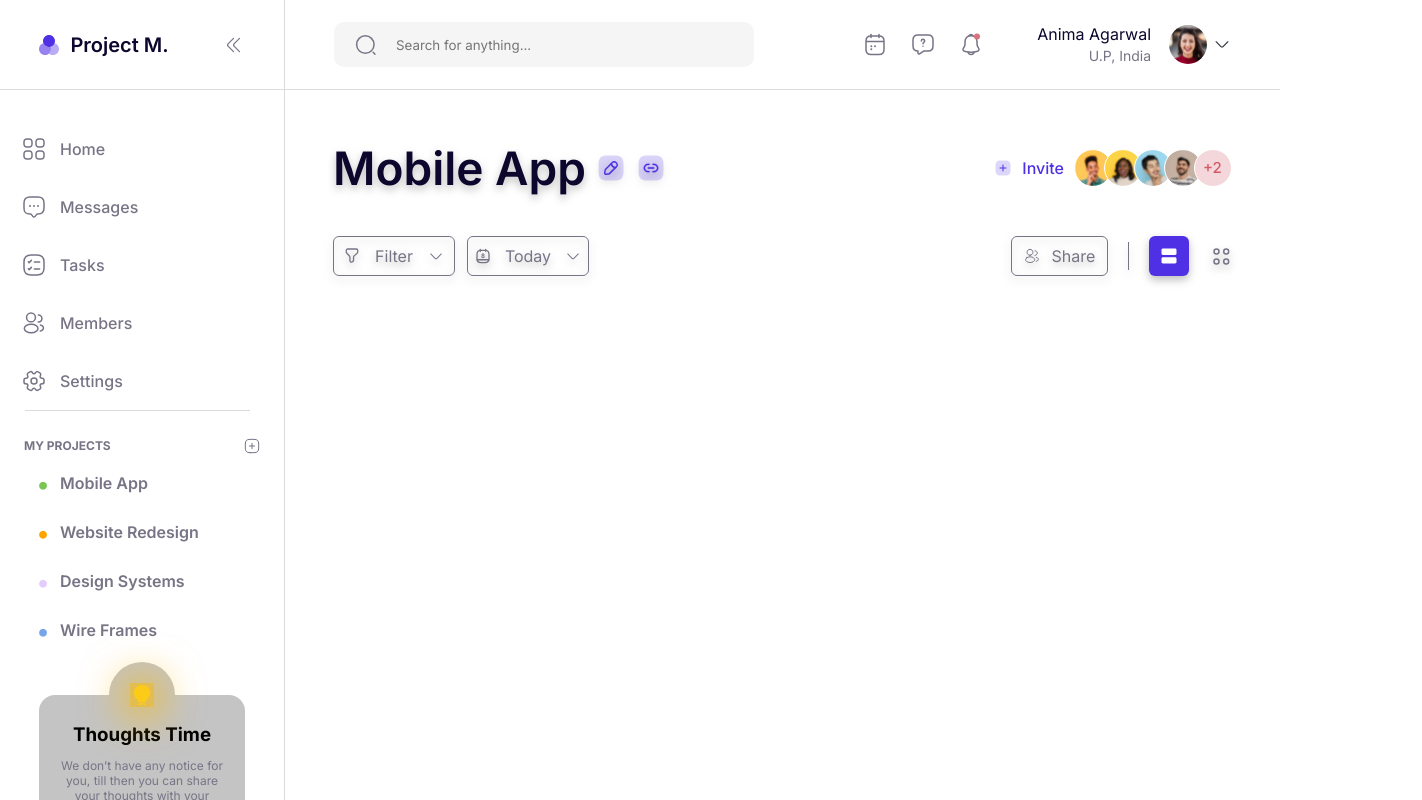
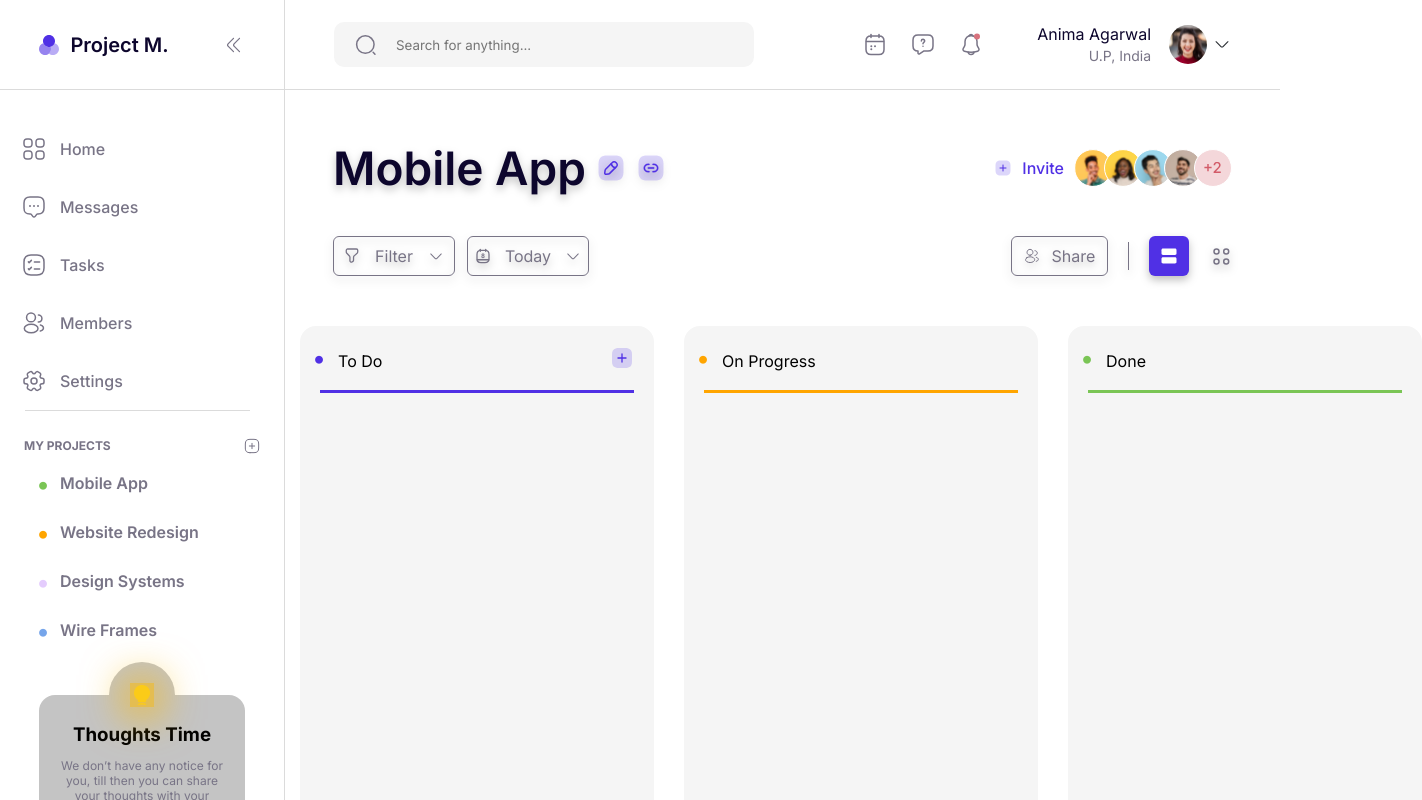
Before and after one commit to RohithVY/kanban-react-project, a React (Vite) app: page / in a window 1280 px wide. Shown: the top 800 px of the page, 1422 px wide, since content can reach past the window. Built offline with nearby package versions, Linux system fonts and the light colour scheme.

Commit message:
todo container basic outline setup is updated

```diff
--- a/App.js
+++ b/App.js
@@ -5,7 +5,7 @@ import NavigationHeader from "./components/NavigationHeader";
 import SideMenuBar from "./components/SideMenuBar";
 import KanbanHeader from "./components/KanbanHeader";
 import KanbanMiddle from "./components/KanbanMiddle";
-
+import TodoContainer from "./components/TodoContainer";
 const App = () => {
   return (
     <span id="app">
@@ -14,6 +14,11 @@ const App = () => {
         <NavigationHeader />
         <KanbanHeader />
         <KanbanMiddle />
+        <div className="todo__wrapper">
+          <TodoContainer name={"violet"} title={"To Do"} btn={true} />
+          <TodoContainer name={"orange"} title={"On Progress"} btn={false} />
+          <TodoContainer name={"green"} title={"Done"} btn={false} />
+        </div>
       </div>
     </span>
   );
--- /dev/null
+++ b/components/TodoContainer.js
@@ -0,0 +1,19 @@
+import React from "react";
+import addblue from "../assets/addblue.svg";
+import "./styles/todo_styles.css";
+const TodoContainer = ({ name, title, btn }) => {
+  return (
+    <div className="todo__container">
+      <div className="todo__top">
+        <span className="todo__titlewrap">
+          <span className={`project__dot ${name}`}>&bull;</span>
+          <span className="todo__title">{title}</span>
+        </span>
+        {btn && <img src={addblue} className="todo__addbtn" alt="" />}
+      </div>
+      <span className={`${name}__saperation`}></span>
+    </div>
+  );
+};
+
+export default TodoContainer;
--- a/components/styles/kanban_styles.css
+++ b/components/styles/kanban_styles.css
@@ -38,13 +38,9 @@
   color: #5030e5;
 }
 
-.filter_btn_container,
-.date_btn_container,
-.share__btn__container {
-}
 
 .kanban__middle {
-  margin-top: 40px;
+  margin: 40px 0;
   display: flex;
   flex-direction: row;
   justify-content: space-between;
--- a/components/styles/menustyles.css
+++ b/components/styles/menustyles.css
@@ -110,6 +110,10 @@
   color: #ffa500 !important;
 }
 
+.violet {
+  color: #5030e5 !important ;
+}
+
 .lightpurple {
   color: #e4ccfd !important;
 }
@@ -157,7 +161,7 @@
 }
 
 .lampimage {
-  box-shadow: inset 0px 0px 43px 12px #fcba0396,0px 2px 37px 10px #fcba0396;
+  box-shadow: inset 0px 0px 23px 12px #fcba0396, 0px 2px 37px 10px #fcba0396;
 }
 
 .notice__container {
--- /dev/null
+++ b/components/styles/todo_styles.css
@@ -0,0 +1,40 @@
+.todo__container {
+  display: flex;
+  flex-direction: column;
+  width: 354px;
+  background: #f5f5f5;
+  border-radius: 16px 16px 0px 0px;
+  margin: 10px 15px;
+}
+
+.todo__top {
+  height: 64px;
+  display: flex;
+  justify-content: space-between;
+  align-items: center;
+}
+
+.todo__addbtn {
+  width: 24px;
+  height: 24px;
+  margin-right: 20px;
+}
+
+.violet__saperation {
+  border-bottom: 3px solid #5030e5;
+}
+
+.green__saperation {
+  border-bottom: 3px solid #7ac555;
+}
+
+.orange__saperation {
+  border-bottom: 3px solid #ffa500;
+}
+
+.violet__saperation,
+.green__saperation,
+.orange__saperation {
+  width: 314px;
+  margin: 0 calc((354px - 314px) / 2);
+}
--- a/styles.css
+++ b/styles.css
@@ -12,3 +12,9 @@
 .app {
   display: inline-block;
 }
+
+.todo__wrapper {
+  display: flex;
+  justify-content: space-evenly;
+  height: 65vh;
+}
```
